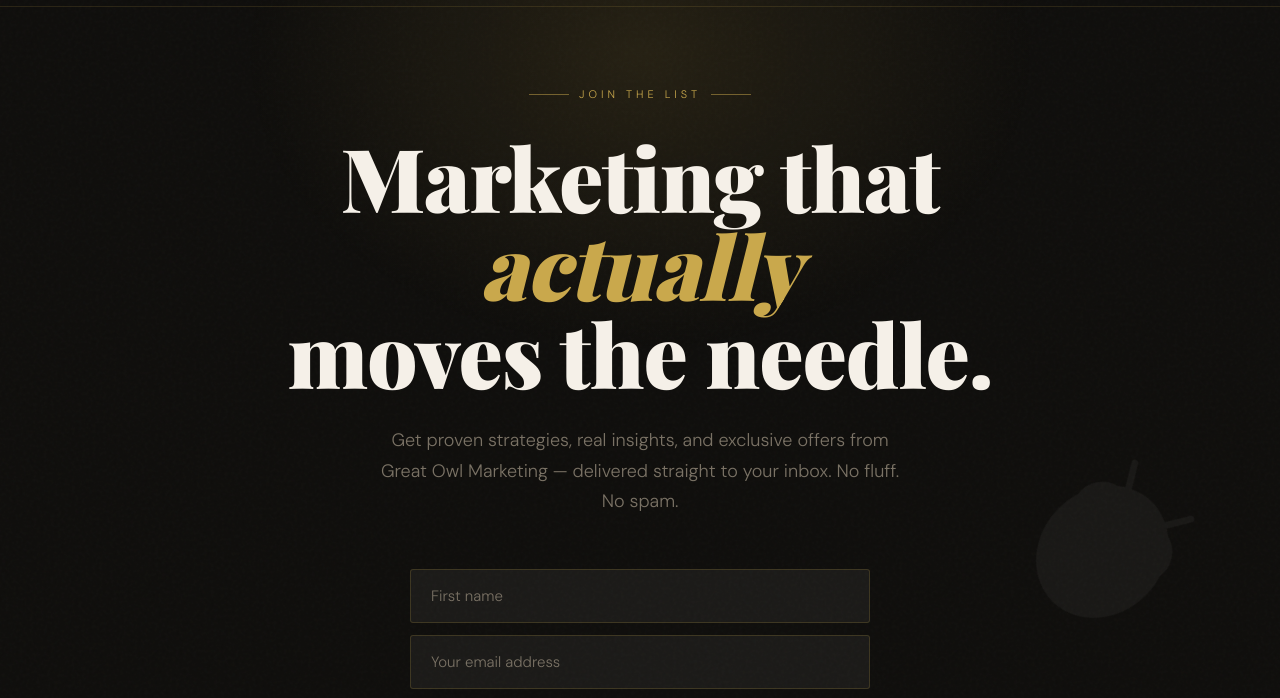
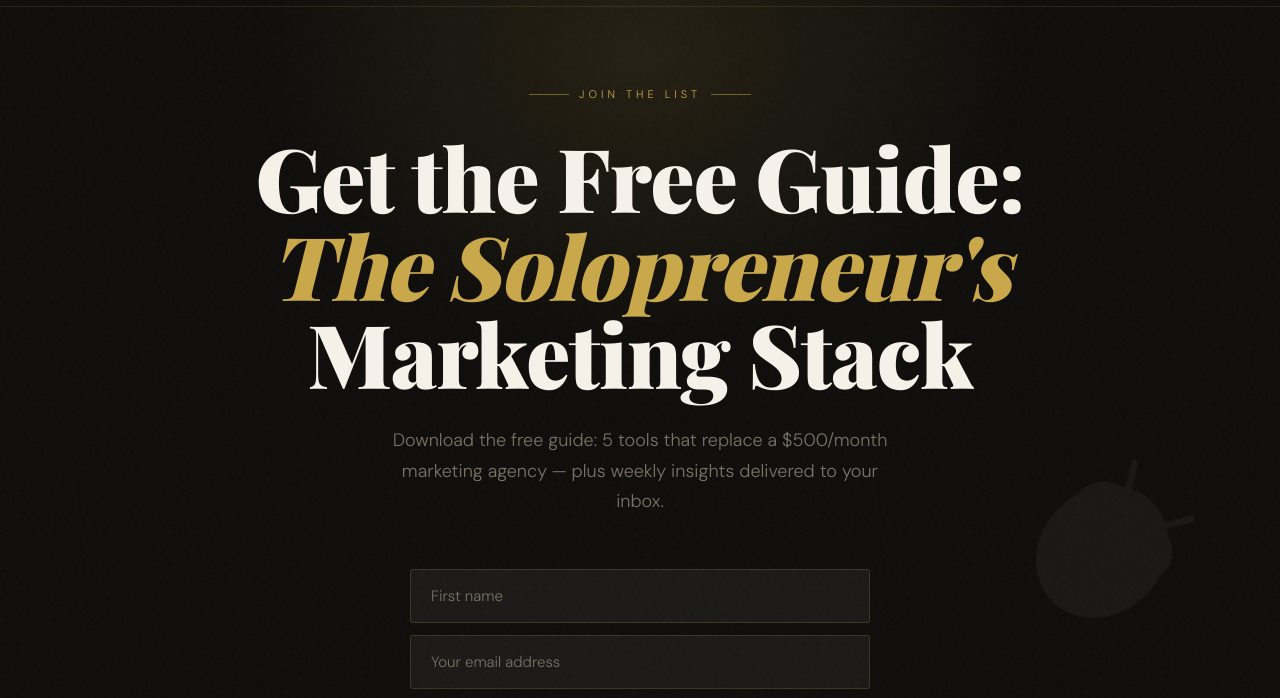
Before and after one commit to detect2173/greatowl-email, a website: page public/index.html in a window 1280 px wide. Shown: the part 86-784 px from the top of the page. Drawn offline with nearby package versions, Linux system fonts and the light colour scheme; a web font is replaced by a local one.

Commit message:
Add lead magnet PDF and update landing page

```diff
--- a/public/index.html
+++ b/public/index.html
@@ -454,10 +454,10 @@
   <main class="hero">
     <div class="eyebrow">Join the List</div>
 
-    <h1>Marketing that <em>actually</em><br>moves the needle.</h1>
+    <h1>Get the Free Guide:<br><em>The Solopreneur's</em><br>Marketing Stack</h1>
 
     <p class="subhead">
-      Get proven strategies, real insights, and exclusive offers from Great Owl Marketing — delivered straight to your inbox. No fluff. No spam.
+      Download the free guide: 5 tools that replace a $500/month marketing agency — plus weekly insights delivered to your inbox.
     </p>
 
     <div class="form-wrap">
--- a/src/index.js
+++ b/src/index.js
@@ -266,6 +266,7 @@
 - Tell them what to expect (marketing insights, product updates, exclusive offers)
 - End with a clear, encouraging call to action to reply and say hi
 - NO subject line — just the body
+- Include a prominent line near the top after greeting them: "Your free guide is ready to download: https://greatowlmarketing.com/solopreneur-marketing-stack.pdf"
 - Sign off with "Warmly," followed by "John" and "Great Owl Marketing" on separate lines. Never use placeholder text like [Your name].
 - Plain text only (no markdown, no HTML tags)`,
           },
```
Also changed, not shown: 1 other file.
